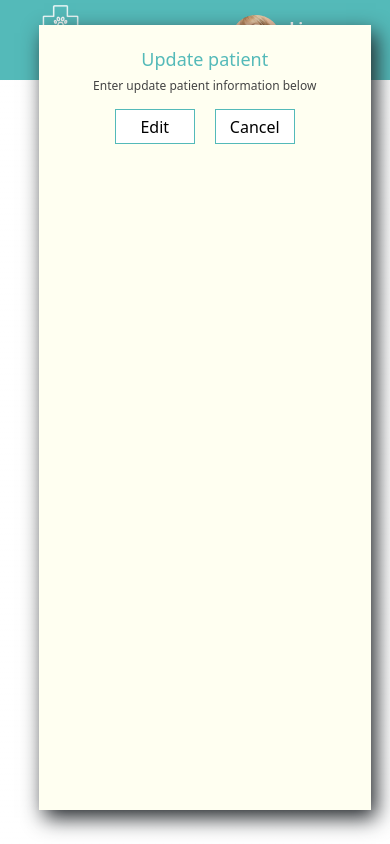
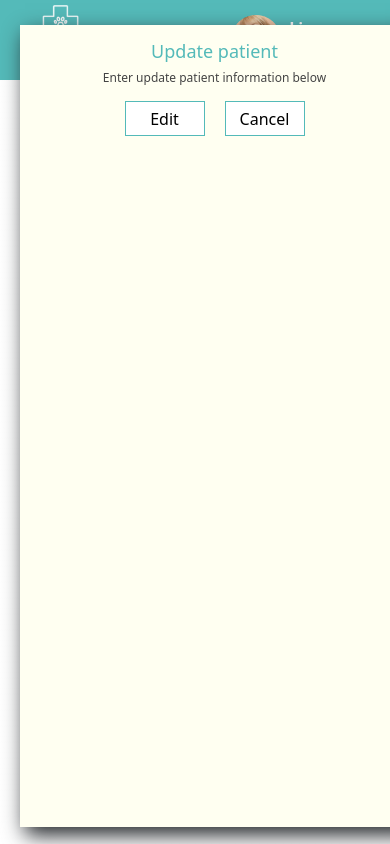
Before and after one commit to ClaraKhin/may-veterinary-clinic, a Next.js app: page /components/EditModal in a window 390 px wide. Built offline with nearby package versions, Linux system fonts and the light colour scheme.

Commit message:
Update EditModal.module.css

```diff
--- a/src/styles/EditModal.module.css
+++ b/src/styles/EditModal.module.css
@@ -6,7 +6,6 @@
   z-index: 5;
   top: 3%;
   left: 25%;
-  padding: 0.5rem 0 2rem 0;
   box-sizing: border-box;
   box-shadow: 5px 8px 20px;
 }
@@ -21,6 +20,7 @@
 }
 .editSection {
   display: flex;
+  flex-wrap: wrap;
   align-items: center;
   justify-content: center;
 }
@@ -29,11 +29,12 @@
   border: 1px solid #54bab9;
   font-size: 14px;
   padding: 8px;
-  margin: 0.5rem auto;
+  margin: 0.5rem 50px;
   width: 25rem;
 }
 .label {
-  padding: 10px;
+  color: #444444;
+  font-size: 12px;
 }
 .editBtns {
   display: flex;
@@ -59,16 +60,19 @@
 }
 @media (max-width: 700px) {
   .editForm {
-    width: 85%;
-    height: 93%;
+    width: 100%;
+    height: 95%;
 
     position: absolute;
     z-index: 5;
     top: 3%;
-    left: 10%;
+    left: 5%;
+  }
+  .editSection {
+    padding: 0 0.5rem;
   }
   .inputField {
     margin: 0.5rem auto;
-    width: 18rem;
+    width: 17rem;
   }
 }
```
